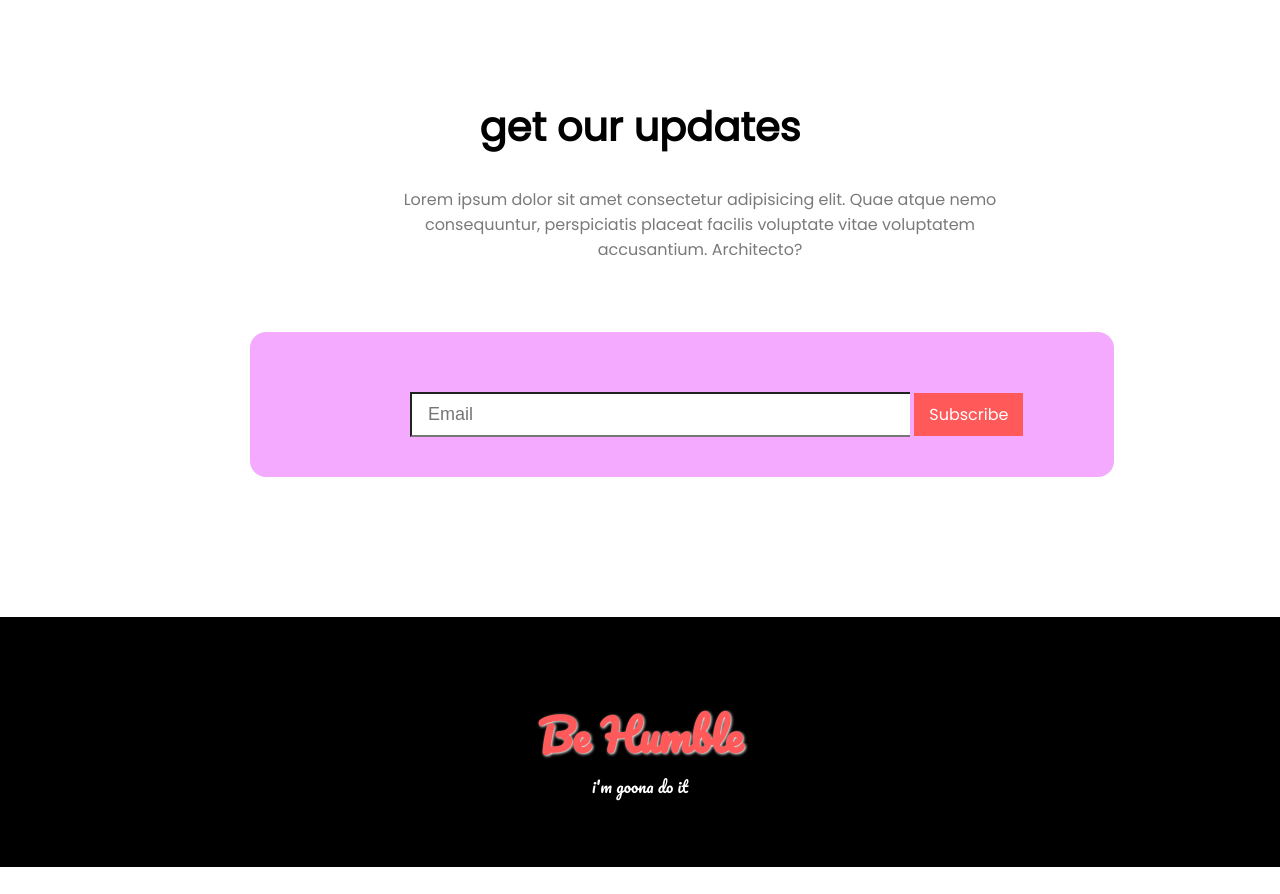
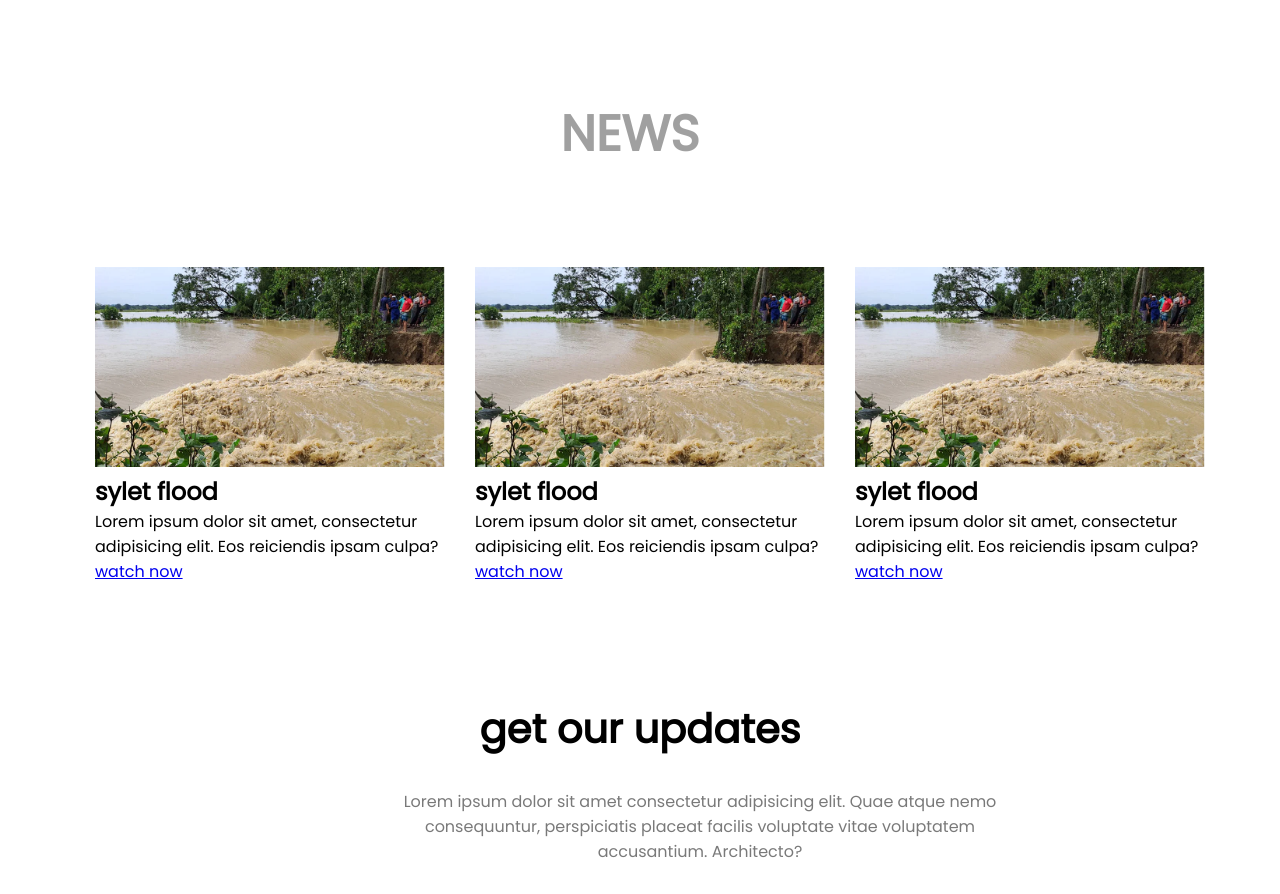
Before and after one commit to euhansarkar/help-taday, a plain HTML site: page index.html in a window 1280 px wide. Shown: the part 2972-3866 px from the top of the page. Before the commit the page ends 3839 px from the top, so only its background shows below. Drawn offline with Linux system fonts and the light colour scheme.

Commit message:
news added

```diff
--- a/index.html
+++ b/index.html
@@ -91,6 +91,30 @@
         </div>
     </section>
 
+    <section id="news">
+        <h1>news</h1>
+        <div id="new">
+            <div class="liveNews">
+                <img src="/images/flood.webp" alt="">
+                <h2>sylet flood</h2>
+                <p>Lorem ipsum dolor sit amet, consectetur adipisicing elit. Eos reiciendis ipsam culpa?</p>
+                <a href="https://en.prothomalo.com/bangladesh/flood-situation-worsens-in-sylhet-after-dam-breaks">watch now</a>
+            </div>
+            <div class="liveNews">
+                <img src="/images/flood.webp" alt="">
+                <h2>sylet flood</h2>
+                <p>Lorem ipsum dolor sit amet, consectetur adipisicing elit. Eos reiciendis ipsam culpa?</p>
+                <a href="https://en.prothomalo.com/bangladesh/flood-situation-worsens-in-sylhet-after-dam-breaks">watch now</a>
+            </div>
+            <div class="liveNews">
+                <img src="/images/flood.webp" alt="">
+                <h2>sylet flood</h2>
+                <p>Lorem ipsum dolor sit amet, consectetur adipisicing elit. Eos reiciendis ipsam culpa?</p>
+                <a href="https://en.prothomalo.com/bangladesh/flood-situation-worsens-in-sylhet-after-dam-breaks">watch now</a>
+            </div>
+        </div>
+    </section>
+
     <section id="update">
         <div>
             <h1>get our updates</h1>
--- a/style.css
+++ b/style.css
@@ -287,3 +287,30 @@ footer p{
     text-align: center;
     font-family: 'Pacifico', cursive;
 }
+
+#news{
+    width: 700px;
+    margin: 100px 80px 30px ;
+}
+
+#news h1{
+    text-align: center;
+    font-size: 50px;
+    text-transform: uppercase;
+    padding-left: 400px;
+    margin: 80px 60px;
+    color: rgba(0, 0, 0, 0.372);
+}
+
+#new{
+    display: flex;
+}
+
+#new div{
+    margin: 15px;
+}
+
+.liveNews img{
+    height: 200px;
+    width: 350px;
+}
```
Also changed, not shown: images/flood.webp (added), images/flood2.webp (added).
